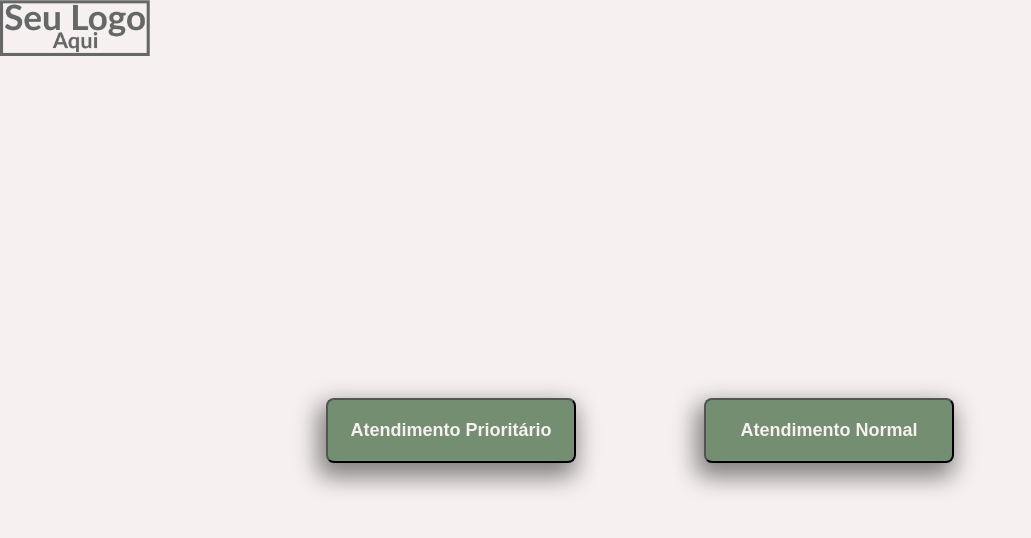
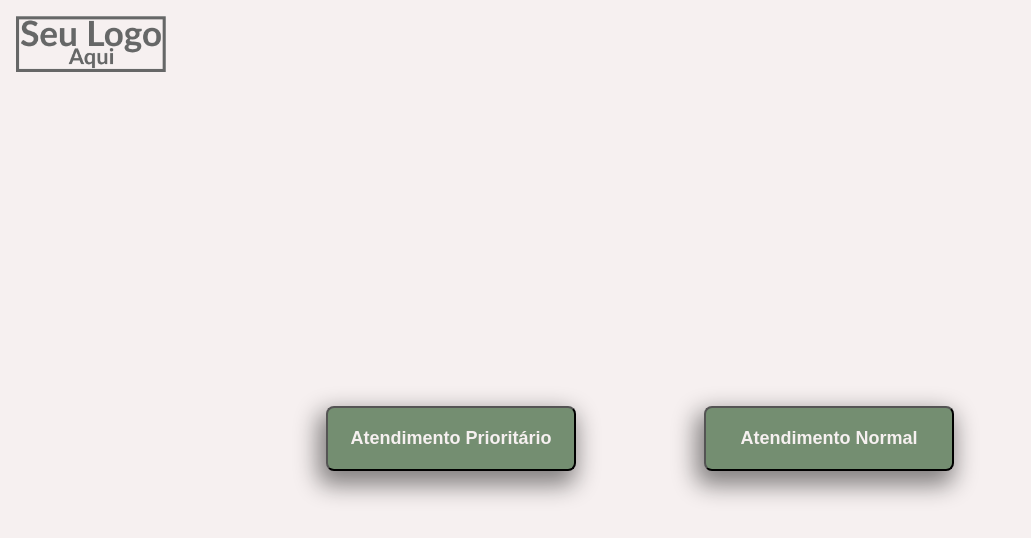
Before and after one commit to KarolSalvador/vanilla-geradorDeSenha, a plain HTML site: page index.html in a window 1280 px wide. Shown: the whole page, without its empty margins (0-1031 px from the left). Drawn offline with Linux system fonts and the light colour scheme.

Commit message:
adiciona margem left e top na logomarca

```diff
--- a/style.css
+++ b/style.css
@@ -15,8 +15,7 @@ body {
 }
 
 .logomarca {
-  top: 2rem;
-  left: 2em;
+  margin: 1em 0 0 1em;
 }
 
 main {
```
